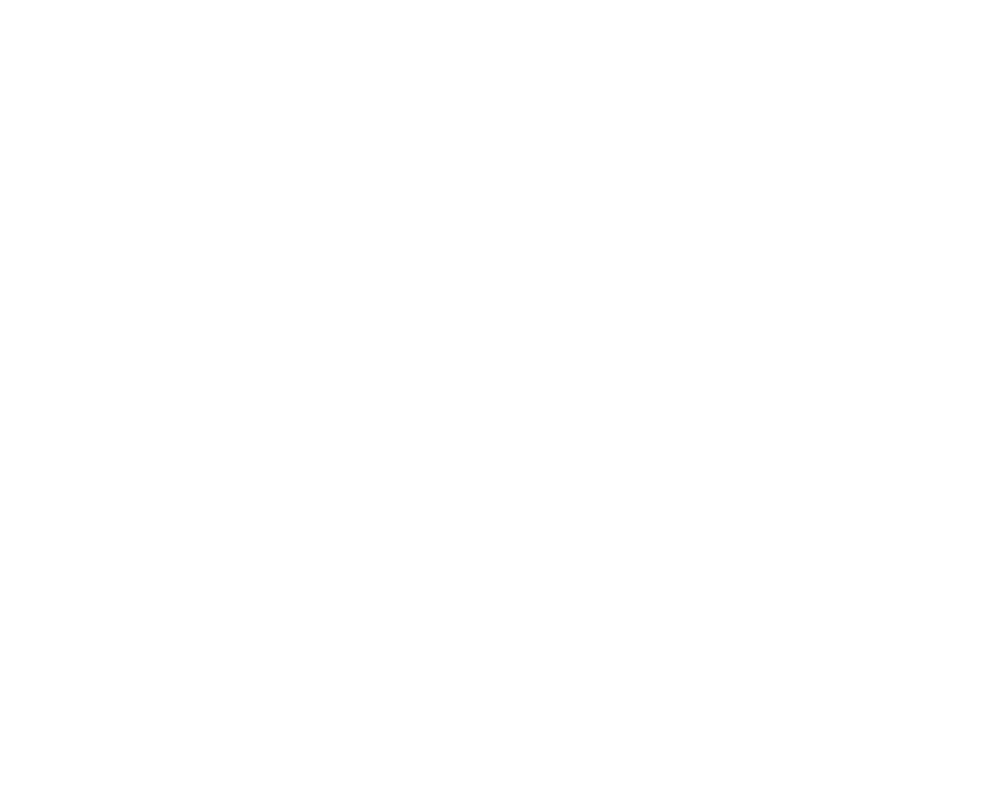
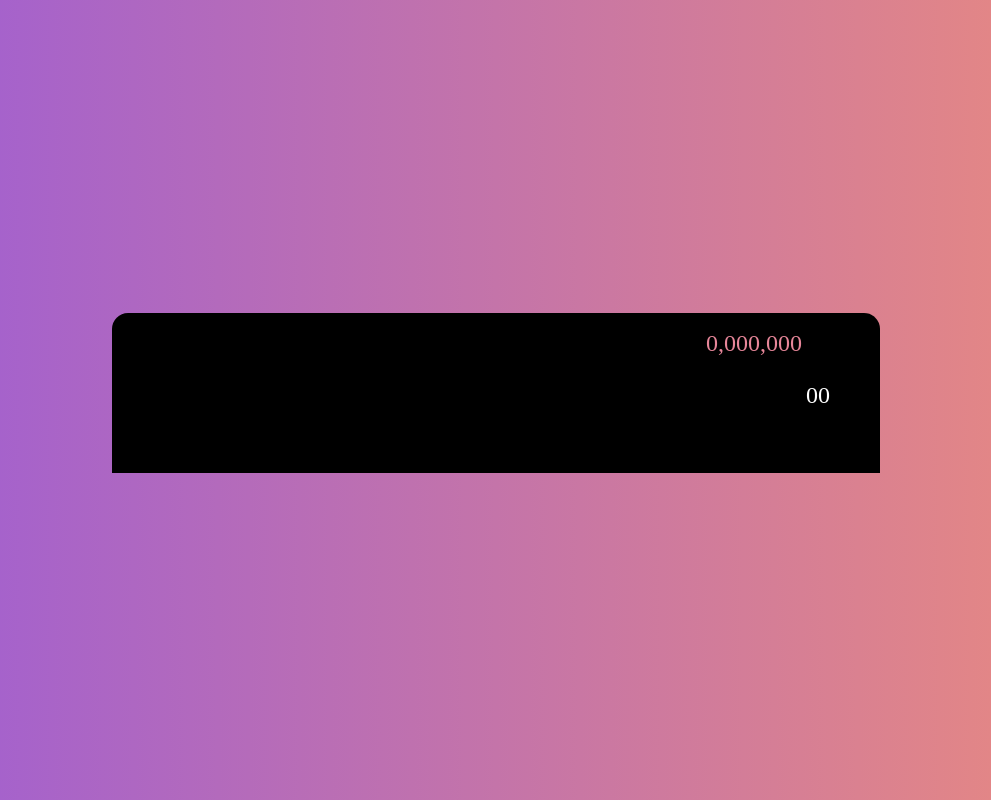
Before and after one commit to ZAINKHAN25/calculator, a plain HTML site: page index.html in a window 1280 px wide. Shown: the whole page, without its empty margins (144-1135 px from the left). Drawn offline with Linux system fonts and the light colour scheme.

Commit message:
takreban ui completer

```diff
--- a/index.html
+++ b/index.html
@@ -5,17 +5,20 @@
     <meta http-equiv="X-UA-Compatible" content="IE=edge">
     <meta name="viewport" content="width=device-width, initial-scale=1.0">
     <title>Calculator</title>
+    <link rel="stylesheet" href="style.css">
 </head>
 <body>
     <div id="body">
         <div class="main">
-            <table>
-                <tr>
-                    <td></td>
-                </tr>
-                <tr>
-                    <td></td>
-                </tr>
+            <table id="relative">
+                <div id="band">
+                    <tr class="upper">
+                        <td id="maincontroll">0,000,000</td>
+                    </tr>
+                    <tr class="upper">
+                        <td id="mainanswer">00</td>
+                    </tr>
+                </div>
                 <tr>
                     <td></td>
                     <td></td>
--- /dev/null
+++ b/style.css
@@ -0,0 +1,54 @@
+*{
+    padding: 0;
+    margin: 0;
+    box-sizing: border-box;
+}
+
+#body{
+    background-image: linear-gradient(to right,#9d5dd5, #eb8b7d);
+    width: 100vw;
+    height: 100vh;
+    display: flex;
+    align-items: center;
+    justify-content: center;
+}
+
+#band{
+    display: flex;
+    align-items: center;
+    justify-content: center;
+    background-color: black;
+    width: 60vw;
+    height: 20vh;
+    color: white;
+    border-top-right-radius: 2vh;
+    border-top-left-radius: 2vh;
+    overflow-x: scroll;
+}
+
+#maincontroll{
+    color: #e78699;
+    margin-top: -33vh;
+    margin-right: -100vw;
+    font-size: 3vh;
+    position: absolute;
+}
+
+.upper{
+    display: flex;
+    flex-direction: row;
+    align-items: center;
+    justify-content: center;
+}
+
+#mainanswer{
+    position: absolute;
+    margin-top: -20vh;
+    margin-right: -110vw;
+    font-size: 3vh;
+    color: white;
+}
+
+#relative{
+    position: relative;
+}
```
